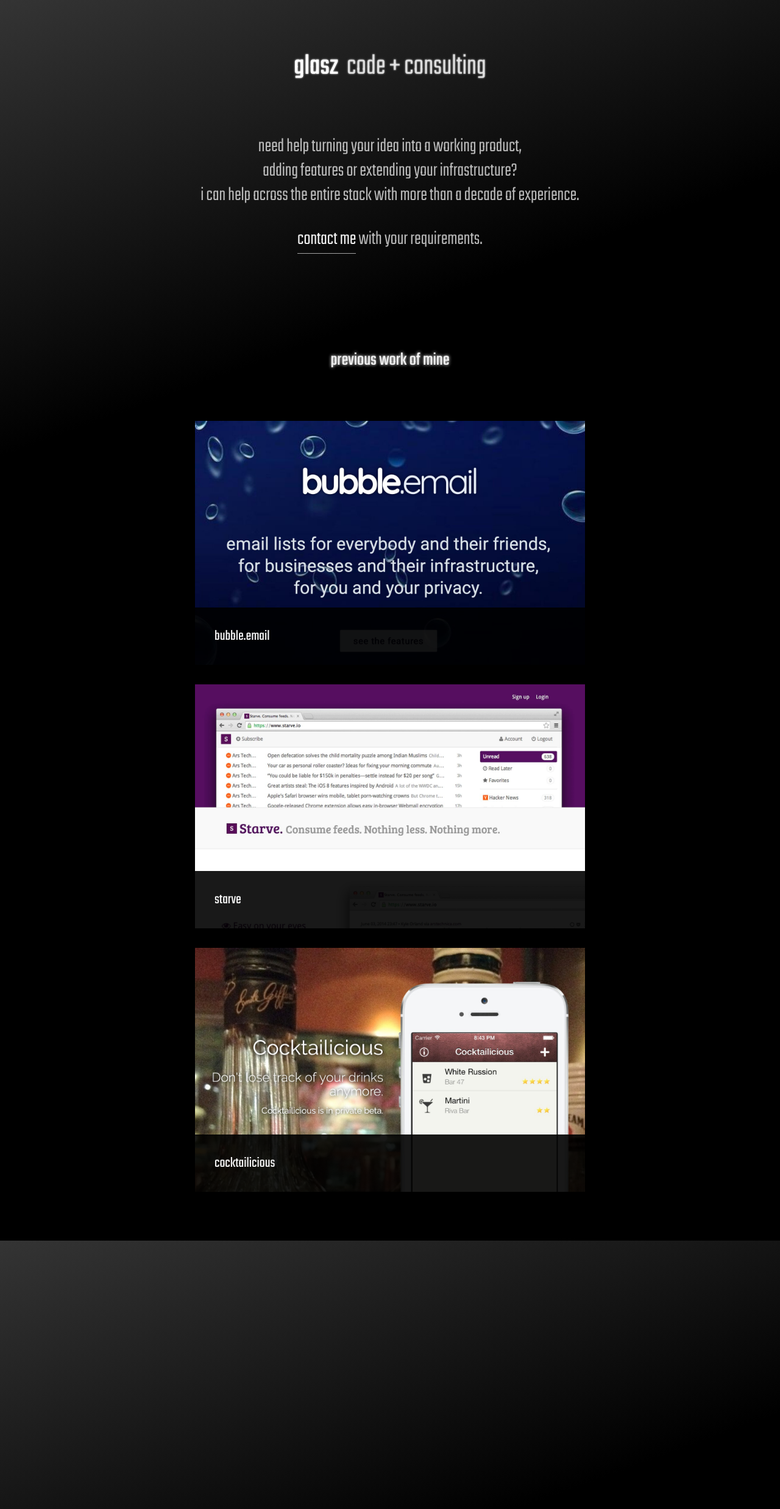
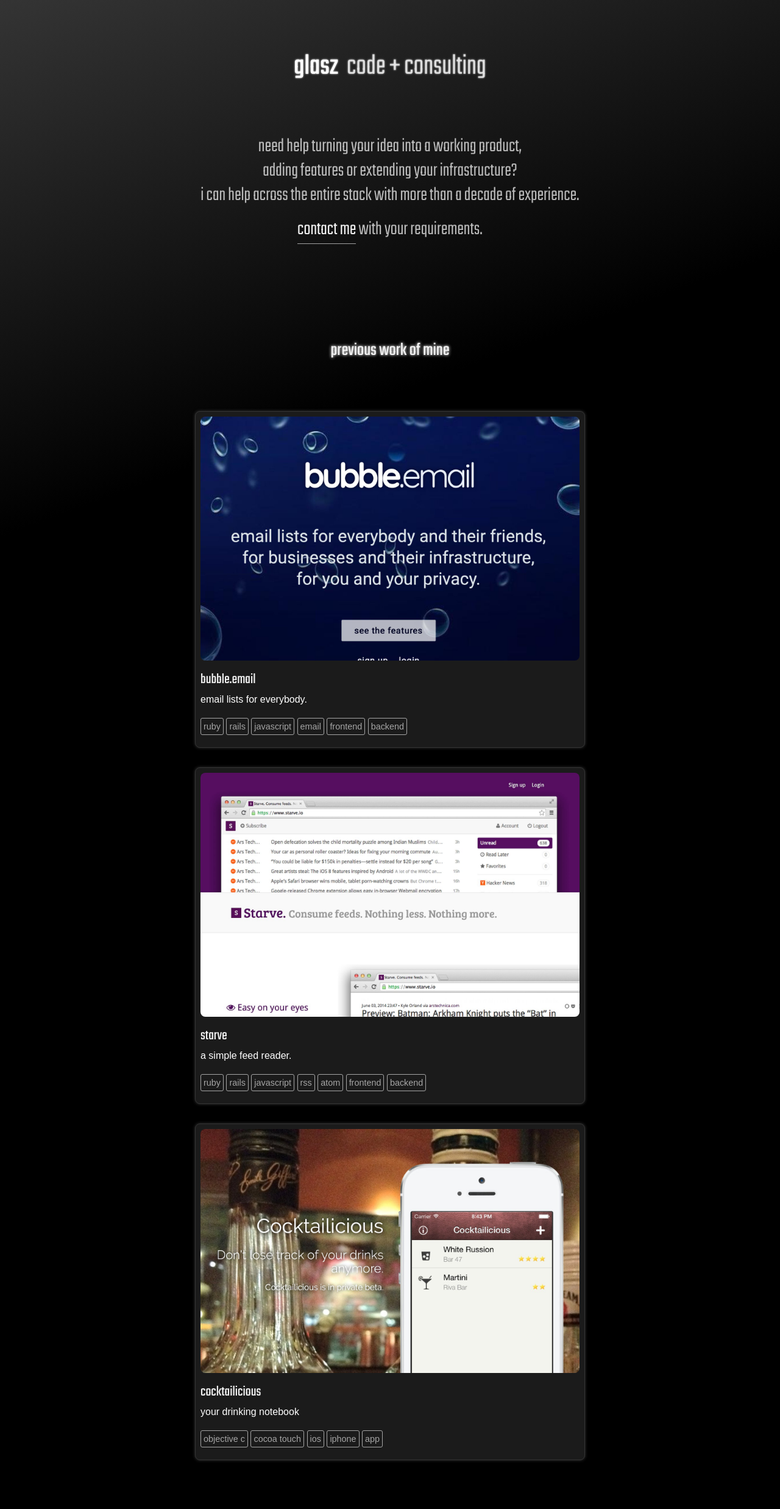
Before and after one commit to glaszig/glaszig.github.io, a Jekyll site: the page built from index.html, in a window 1280 px wide. Shown: the whole page at 61% size. Built offline with Jekyll 4.4.1, drawn with Linux system fonts in a browser that asks for light colours.

Commit message:
better and extended project cards

```diff
--- a/index.html
+++ b/index.html
@@ -25,13 +25,49 @@
 
 		<div class="work">
 			<figure class="bubble">
-				<figcaption><a href="https://bubble.email">bubble.email</a></figcaption>
+				<div class="shot"></div>
+				<figcaption>
+					<h3><a href="https://bubble.email">bubble.email</a></h3>
+					<p>email lists for everybody.</p>
+					<p>
+						<span class="label">ruby</span>
+						<span class="label">rails</span>
+						<span class="label">javascript</span>
+						<span class="label">email</span>
+						<span class="label">frontend</span>
+						<span class="label">backend</span>
+					</p>
+				</figcaption>
 			</figure>
 			<figure class="starve">
-				<figcaption><a href="https://starve.de">starve</a></figcaption>
+				<div class="shot"></div>
+				<figcaption>
+					<h3><a href="https://starve.de">starve</a></h3>
+					<p>a simple feed reader.</p>
+					<p>
+						<span class="label">ruby</span>
+						<span class="label">rails</span>
+						<span class="label">javascript</span>
+						<span class="label">rss</span>
+						<span class="label">atom</span>
+						<span class="label">frontend</span>
+						<span class="label">backend</span>
+					</p>
+				</figcaption>
 			</figure>
 			<figure class="cocktailicious">
-				<figcaption><a href="http://cocktailiciousapp.com">cocktailicious</a></figcaption>
+				<div class="shot"></div>
+				<figcaption>
+					<h3><a href="http://cocktailiciousapp.com">cocktailicious</a></h3>
+					<p>your drinking notebook</p>
+					<p>
+						<span class="label">objective c</span>
+						<span class="label">cocoa touch</span>
+						<span class="label">ios</span>
+						<span class="label">iphone</span>
+						<span class="label">app</span>
+					</p>
+				</figcaption>
 			</figure>
 		</div>
 	</section>
--- a/static/glasz.scss
+++ b/static/glasz.scss
@@ -18,25 +18,31 @@
 body {
   color: #f1f1f1;
   font-weight: 200;
-  font-family: 'Teko', sans-serif;
+  font-family: sans-serif;
   line-height: 1.25;
 }
 
 h1, h2, h3, h4, h5, h6 {
+  font-family: 'Teko';
   font-weight: 400;
-  text-shadow: 0 0 5px #fff;
   .meta {
     font-weight: 200;
   }
+}
+h1, h2 {
+  text-shadow: 0 0 5px #fff;
 }
 
 h1 {
   font-size: 3rem;
   color: #fff;
 }
+h3 {
+  font-size: 1.5rem;
+}
 
 p {
-  margin: 2rem 0;
+  margin-bottom: 1rem;
 }
 
 b {
@@ -104,9 +110,6 @@
   }
 }
 
-.projects {
-  font-size: 0.9rem;
-}
 .project-icon {
   padding-left: 24px;
   background-position: 2px center;
@@ -129,41 +132,54 @@
 .work {
   figure {
     flex: 1 auto;
-    min-height: 400px;
     margin: 2rem 0;
-    position: relative;
+    border-radius: 8px;
+    border: 1px solid #343434;
+    background-color: darken(#343434, 10%);
+    box-shadow: 0 0 5px #343434;
+    overflow: auto;
     &:first-child {
       margin-left: 0;
     }
     &:last-child {
       margin-right: 0;
     }
+    > * {
+      margin: 0.5rem;
+    }
+    .shot {
+      background-size: cover;
+      background-position: top center;
+      border-radius: 8px;
+      min-height: 400px;
+    }
   }
   figcaption {
-    position: absolute;
     text-align: left;
-    font-size: 1.5rem;
-    font-weight: bolder;
-    bottom: 0;
-    width: 100%;
-    background: rgba(#000, 0.9);
     color: #fff;
     a:link {
       display: block;
       border: 0;
-      padding: 2rem;
+      padding: 0.5rem 0;
     }
   }
 
-  $works: bubble starve cocktailicious;
-  @each $work in $works {
-    .#{$work} {
+  @each $work in (bubble starve cocktailicious) {
+    .#{$work} .shot {
       background-image: url("/static/work/#{$work}.jpg");
-      background-size: cover;
-      background-position: top center;
       @media (min-width: $tablet) {
         background-image: url("/static/work/#{$work}-tablet.jpg");
       }
     }
   }
 }
+
+.label {
+  display: inline-block;
+  font-size: 0.9rem;
+  padding: 0.25rem;
+  margin: 0.25rem 0;
+  color: darken(#f1f1f1, 30%);
+  border: 1px solid darken(#f1f1f1, 30%);
+  border-radius: 3px;
+}
```
